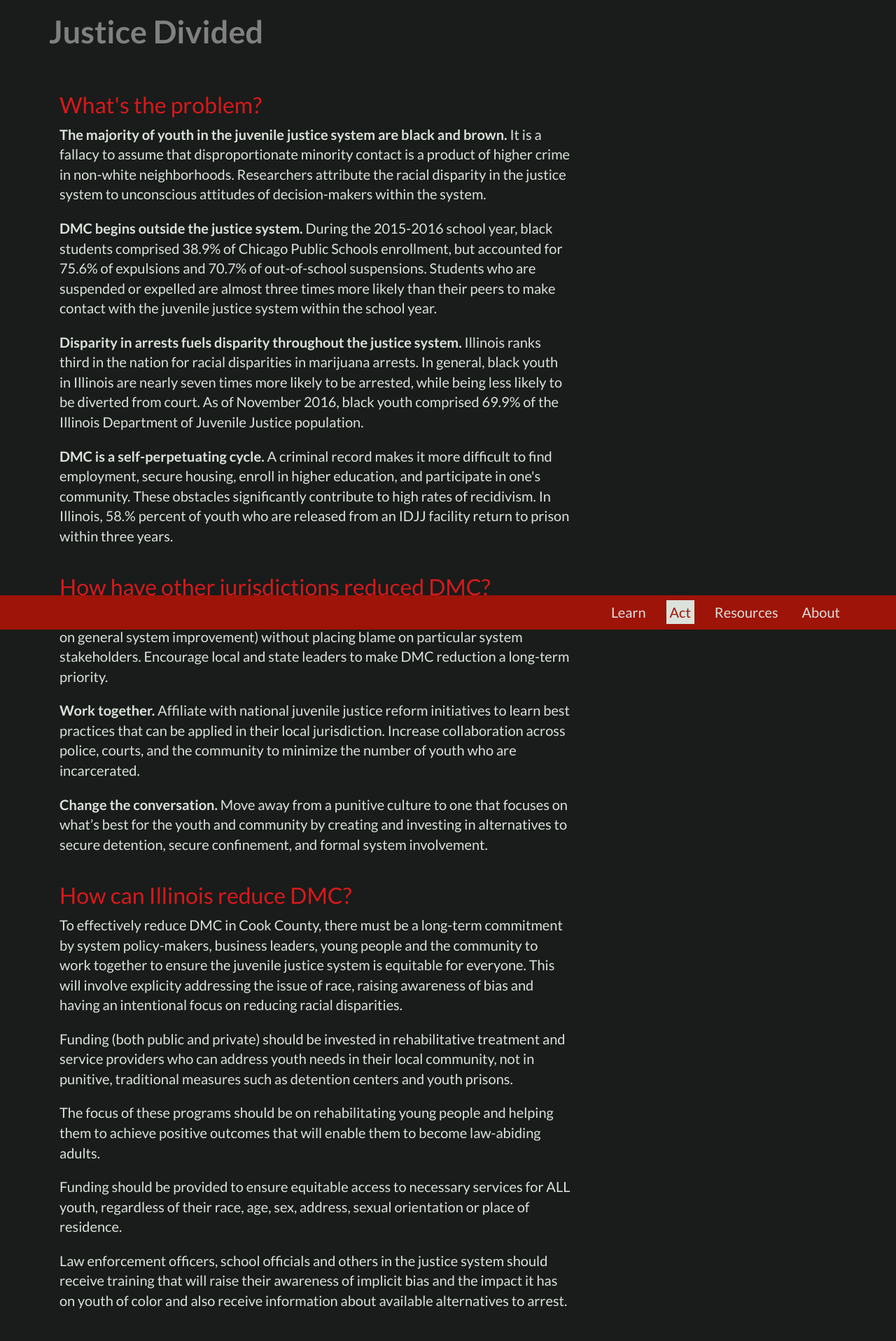
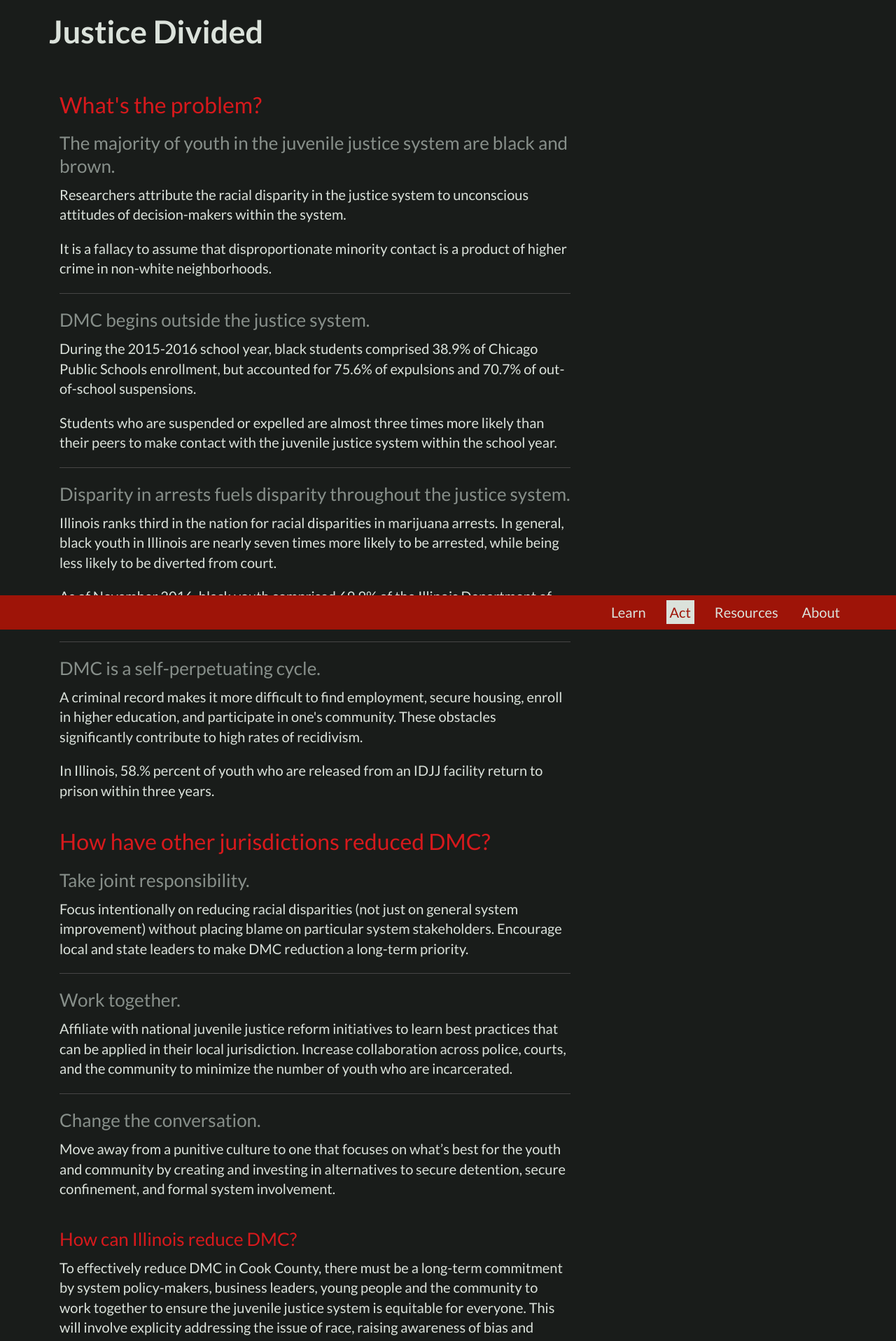
Before and after one commit to datamade/justice-divided, a Jekyll site: the page built from action.html, in a window 1280 px wide. Shown: the top 1917 px of the page at 70% size. Built offline with Jekyll 4.4.1, drawn with Linux system fonts in a browser that asks for light colours.

Commit message:
add hierarchy to action page

```diff
--- a/action.html
+++ b/action.html
@@ -5,25 +5,57 @@ title: Act
 
 <div class="container">
     <div class="col-sm-8">
-        <h2><span class="red">What's the problem?</span></h2>
-        <p><span class="highlight">The majority of youth in the juvenile justice system are black and brown.</span> It is a fallacy to assume that disproportionate minority contact is a product of higher crime in non-white neighborhoods. Researchers attribute the racial disparity in the justice system to unconscious attitudes of decision-makers within the system.</p>
+        <h2 class="red">What's the problem?</h2>
+        <h3 class="gray">The majority of youth in the juvenile justice system are black and brown.</h3>
 
-        <p><span class="highlight">DMC begins outside the justice system.</span> During the 2015-2016 school year, black students comprised 38.9% of Chicago Public Schools enrollment, but accounted for 75.6% of expulsions and 70.7% of out-of-school suspensions. Students who are suspended or expelled are almost three times more likely than their peers to make contact with the juvenile justice system within the school year.</p>
+        <p>Researchers attribute the racial disparity in the justice system to unconscious attitudes of decision-makers within the system.</p>
 
-        <p><span class="highlight">Disparity in arrests fuels disparity throughout the justice system.</span> Illinois ranks third in the nation for racial disparities in marijuana arrests. In general, black youth in Illinois are nearly seven times more likely to be arrested, while being less likely to be diverted from court. As of November 2016, black youth comprised 69.9% of the Illinois Department of Juvenile Justice population.</p>
+        <p>It is a fallacy to assume that disproportionate minority contact is a product of higher crime in non-white neighborhoods.</p>
 
-        <p><span class="highlight">DMC is a self-perpetuating cycle.</span> A criminal record makes it more difficult to find employment, secure housing, enroll in higher education, and participate in one's community. These obstacles significantly contribute to high rates of recidivism. In Illinois, 58.% percent of youth who are released from an IDJJ facility return to prison within three years.</p>
+        <hr />
+
+        <h3 class="gray">DMC begins outside the justice system.</h3>
+
+        <p>During the 2015-2016 school year, black students comprised 38.9% of Chicago Public Schools enrollment, but accounted for 75.6% of expulsions and 70.7% of out-of-school suspensions.</p>
+
+        <p>Students who are suspended or expelled are almost three times more likely than their peers to make contact with the juvenile justice system within the school year.</p>
+
+        <hr />
+
+        <h3 class="gray">Disparity in arrests fuels disparity throughout the justice system.</h3>
+
+        <p>Illinois ranks third in the nation for racial disparities in marijuana arrests. In general, black youth in Illinois are nearly seven times more likely to be arrested, while being less likely to be diverted from court.</p>
+
+        <p>As of November 2016, black youth comprised 69.9% of the Illinois Department of Juvenile Justice population.</p>
+
+        <hr />
+
+        <h3 class="gray">DMC is a self-perpetuating cycle.</h3>
+
+        <p>A criminal record makes it more difficult to find employment, secure housing, enroll in higher education, and participate in one's community. These obstacles significantly contribute to high rates of recidivism.</p>
+
+        <p>In Illinois, 58.% percent of youth who are released from an IDJJ facility return to prison within three years.</p>
     </div>
     <div class="col-sm-8">
-        <h2><span class="red">How have other jurisdictions reduced DMC?</span></h2>
-        <p><span class="highlight">Take joint responsibility.</span> Focus intentionally on reducing racial disparities (not just on general system improvement) without placing blame on particular system stakeholders. Encourage local and state leaders to make DMC reduction a long-term priority.</p>
+        <h2 class="red">How have other jurisdictions reduced DMC?</h2>
+        <h3 class="gray">Take joint responsibility.</h3>
 
-        <p><span class="highlight">Work together.</span> Affiliate with national juvenile justice reform initiatives to learn best practices that can be applied in their local jurisdiction. Increase collaboration across police, courts, and the community to minimize the number of youth who are incarcerated.</p>
+        <p>Focus intentionally on reducing racial disparities (not just on general system improvement) without placing blame on particular system stakeholders. Encourage local and state leaders to make DMC reduction a long-term priority.</p>
 
-        <p><span class="highlight">Change the conversation.</span> Move away from a punitive culture to one that focuses on what’s best for the youth and community by creating and investing in alternatives to secure detention, secure confinement, and formal system involvement.</p>
+        <hr />
+
+        <h3 class="gray">Work together.</h3>
+
+        <p>Affiliate with national juvenile justice reform initiatives to learn best practices that can be applied in their local jurisdiction. Increase collaboration across police, courts, and the community to minimize the number of youth who are incarcerated.</p>
+
+        <hr />
+
+        <h3 class="gray">Change the conversation.</h3>
+
+        <p>Move away from a punitive culture to one that focuses on what’s best for the youth and community by creating and investing in alternatives to secure detention, secure confinement, and formal system involvement.</p>
     </div>
     <div class="col-sm-8" style="margin-bottom: 25vh;">
-        <h2><span class="red">How can Illinois reduce DMC?</span></h2>
+        <h2><h3 class="red">How can Illinois reduce DMC?</h3></h2>
         <p>To effectively reduce DMC in Cook County, there must be a long-term commitment by system policy-makers, business leaders, young people and the community to work together to ensure the juvenile justice system is equitable for everyone. This will involve explicity addressing the issue of race, raising awareness of bias and having an intentional focus on reducing racial disparities.</p>
 
         <p>Funding (both public and private) should be invested in rehabilitative treatment and service providers who can address youth needs in their local community, not in punitive, traditional measures such as detention centers and youth prisons.</p>
--- a/css/custom.css
+++ b/css/custom.css
@@ -14,7 +14,6 @@ body {
 .jumbotron h1 {
   font-size: 2.25em;
   font-weight: 700;
-  color: gray;
 }
 
 h3 * small, small {
@@ -22,7 +21,7 @@ h3 * small, small {
 }
 
 h3 {
-  line-height: 1.5em;
+  line-height: 1.25em;
 }
 
 p {
```
